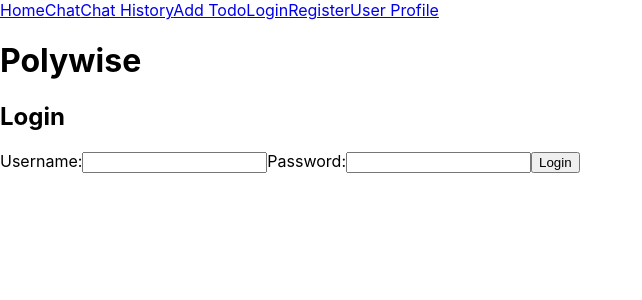
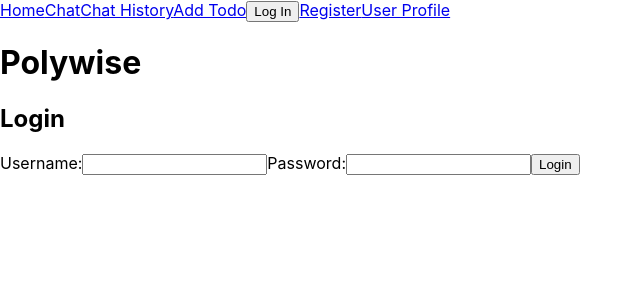
Before and after one commit to mattpiccolella/bluepeak, a React (Create React App) app in the folder frontend/: page /login in a window 1280 px wide. Shown: the top 300 px of the page, without its empty margins (0-642 px from the left). Built offline with nearby package versions, Linux system fonts and the light colour scheme.

Commit message:
Creating auth provider

```diff
--- a/frontend/src/App.js
+++ b/frontend/src/App.js
@@ -8,11 +8,13 @@ import Login from   './components/Login';
 import Register from   './components/Register';
 import UserProfile from   './components/UserProfile';
 import { TodoProvider } from './contexts/TodoContext';
+import { AuthProvider } from './contexts/AuthContext';
 import { BrowserRouter as Router, Route, Routes } from 'react-router-dom';
 import './assets/styles/App.css';
 
 function App() {
   return (
+    <AuthProvider>
       <TodoProvider>
         <Router>
           <Nav />
@@ -29,6 +31,7 @@ function App() {
           </Routes>
         </Router>
       </TodoProvider>
+    </AuthProvider>
   );
 }
 
--- /dev/null
+++ b/frontend/src/components/AuthButton.js
@@ -0,0 +1,24 @@
+import React, { useContext } from 'react';
+import { useNavigate } from 'react-router-dom';
+import { AuthContext } from '../contexts/AuthContext';
+
+function AuthButton() {
+    const { isLoggedIn, login, logout, getUserToken} = useContext(AuthContext);
+    const navigate = useNavigate();
+
+    const handleLogin = () => {
+        navigate('/login')
+    }
+
+    const handleLogout = () => {
+        logout()
+    }
+
+    return (
+        <button onClick={isLoggedIn ? handleLogout : handleLogin }>
+            {isLoggedIn ? 'Sign Out' : 'Log In'}
+        </button>
+    );
+};
+
+export default AuthButton;
--- a/frontend/src/components/Login.js
+++ b/frontend/src/components/Login.js
@@ -1,19 +1,21 @@
-import React, { useState } from 'react';
+import React, { useState, useContext } from 'react';
 import axios from 'axios';
 import { useNavigate } from 'react-router-dom';
+import { AuthContext } from '../contexts/AuthContext';
 
 function Login() {
     const [email, setEmail] = useState('');
     const [password, setPassword] = useState('');
     const navigate = useNavigate()
 
+    const { isLoggedIn, login, logout, getUserToken } = useContext(AuthContext);
+
     const handleSubmit = async (e) => {
         e.preventDefault();
         try {
             const serverUrl = process.env.REACT_APP_SERVER_URL;
             const response = await axios.post(`${serverUrl}/login`, { 'email': email, password });
-            console.log('Login successful', response.data);
-            localStorage.setItem('token', response.data.access_token); // Store the token in localStorage
+            login(response.data.access_token);
             navigate('/user-profile')
             // Handle login success (e.g., store token, redirect)
         } catch (error) {
--- a/frontend/src/components/Nav.js
+++ b/frontend/src/components/Nav.js
@@ -1,5 +1,6 @@
 import React from 'react';
 import { Link } from 'react-router-dom';
+import AuthButton from './AuthButton'
 
 function Nav() {
   return (
@@ -8,7 +9,7 @@ function Nav() {
       <Link to="/chat">Chat</Link>
       <Link to="/chat-history" >Chat History</Link>
       <Link to="/add-todo">Add Todo</Link>
-      <Link to="/login">Login</Link>
+      <AuthButton />
       <Link to="/register">Register</Link>
       <Link to="/user-profile">User Profile</Link>
       {/* More navigation links as needed */}
--- a/frontend/src/components/UserProfile.js
+++ b/frontend/src/components/UserProfile.js
@@ -1,17 +1,17 @@
-import React, { useEffect, useState } from 'react';
+import React, { useEffect, useState, useContext } from 'react';
 import axios from 'axios';
 import { useNavigate } from 'react-router-dom';
+import { AuthContext } from '../contexts/AuthContext';
 
 function UserProfile() {
     // Logic to fetch and display user profile data goes here
     const [userData, setUserData] = useState(null);
     const navigate = useNavigate();
+    const { isLoggedIn, login, logout, getUserToken} = useContext(AuthContext);
 
     useEffect(() => {
         const fetchData = async () => {
-            const token = localStorage.getItem('token');
-
-            if (!token) {
+            if (!isLoggedIn) {
                 navigate('/login');
                 return;
             }
@@ -20,7 +20,7 @@ function UserProfile() {
                 const serverUrl = process.env.REACT_APP_SERVER_URL;
                 const response = await axios.get(`${serverUrl}/api/users/profile`, {
                     headers: {
-                        'Authorization': `Bearer ${token}`
+                        'Authorization': `Bearer ${getUserToken()}`
                     }
                 });
                 console.log('Data fetched successfully', response.data);
--- /dev/null
+++ b/frontend/src/contexts/AuthContext.js
@@ -0,0 +1,28 @@
+// AuthContext.js
+import React, { createContext, useState, useContext } from 'react';
+
+export const AuthContext = createContext(null);
+
+export const AuthProvider = ({ children }) => {
+  const [isLoggedIn, setIsLoggedIn] = useState(localStorage.getItem('token') !== null);
+
+  const login = (token) => {
+    localStorage.setItem('token', token);
+    setIsLoggedIn(true);
+  };
+
+  const logout = () => {
+    localStorage.removeItem('token');
+    setIsLoggedIn(false);
+  };
+
+  const getUserToken = () => {
+    return localStorage.getItem('token');
+  };
+
+  return (
+    <AuthContext.Provider value={{ isLoggedIn, login, logout, getUserToken}}>
+      {children}
+    </AuthContext.Provider>
+  );
+};
```
Lines whose indentation alone changed are shown as unchanged.
